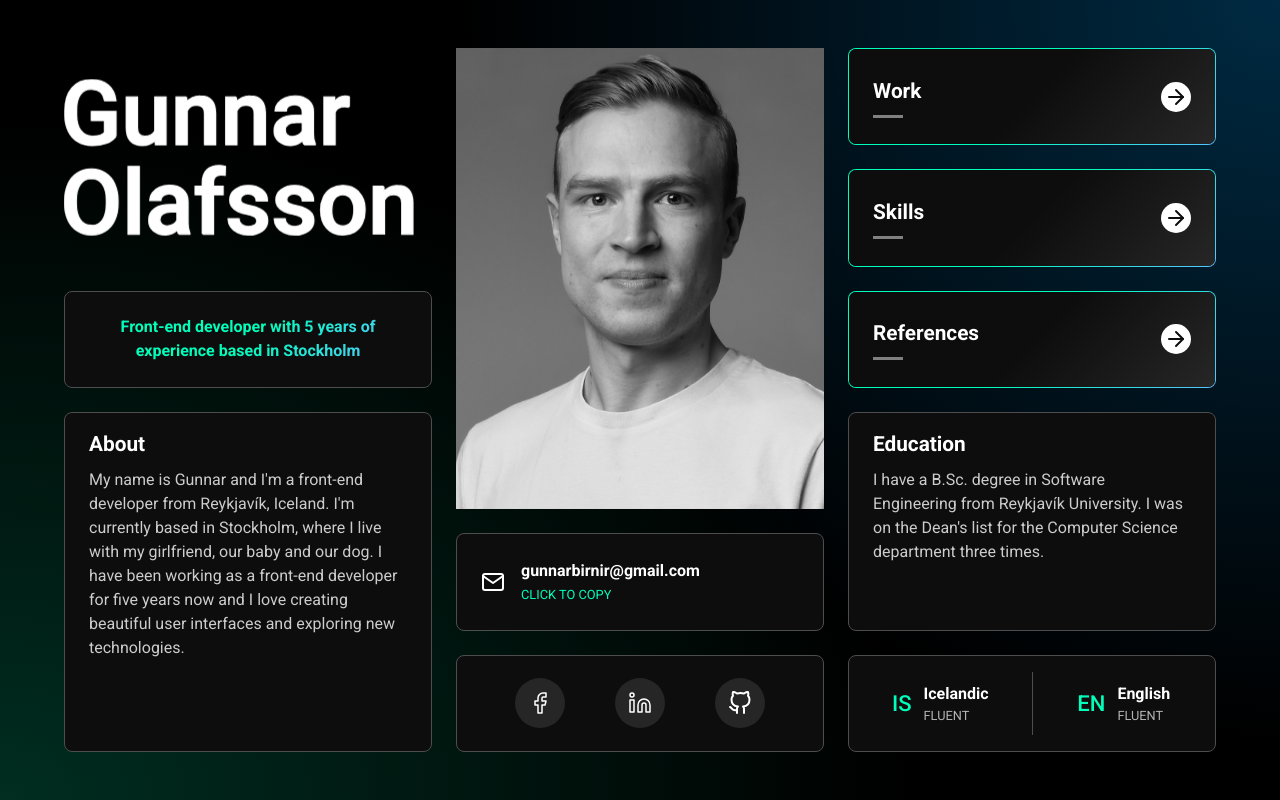
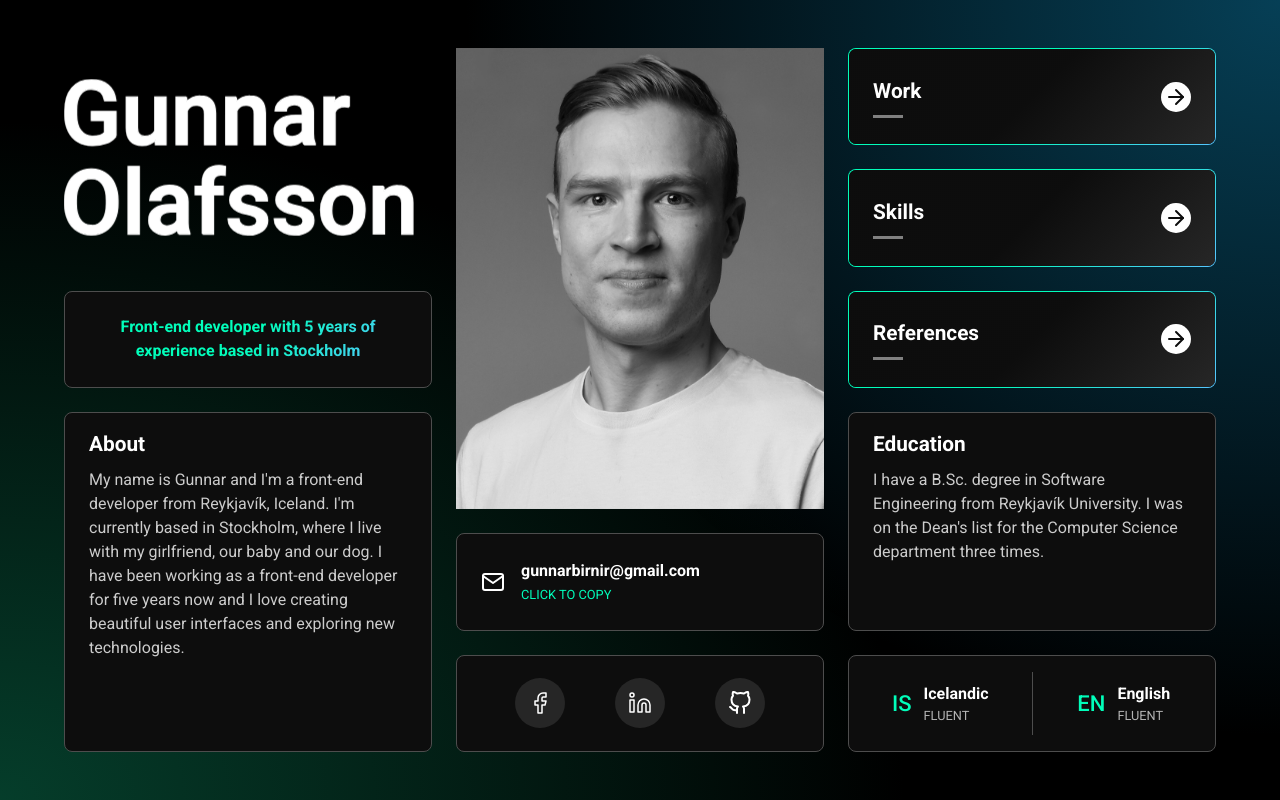
Before and after one commit to gunnarbirnir/resume-3.0, a React (Vite) app: page / in a window 1280 px wide. Built offline with nearby package versions, Linux system fonts and the light colour scheme.

Commit message:
Update background colors

```diff
--- a/src/components/GlobalStyles/Variables.tsx
+++ b/src/components/GlobalStyles/Variables.tsx
@@ -25,9 +25,9 @@ const VariablesStyle = createGlobalStyle<{
   :root {
     /* Colors */
     --color-primary: hsl(164deg 99% 50%);
-    --color-primary-dark: hsl(162deg 100% 9%);
+    --color-primary-dark: hsl(160deg 85% 13%);
     --color-secondary: hsl(201deg 100% 67%);
-    --color-secondary-dark: hsl(202deg 100% 13%);
+    --color-secondary-dark: hsl(197deg 87% 18%);
 
     --color-white: hsl(0deg 0% 100%);
     --color-black: hsl(0deg 0% 0%);
--- a/src/components/GridItems/ImageItem/index.tsx
+++ b/src/components/GridItems/ImageItem/index.tsx
@@ -59,6 +59,7 @@ const ProfileImage = styled.img`
   object-fit: cover;
   object-position: top;
   user-select: none;
+  -webkit-user-select: none;
   background-color: var(--color-gray-5);
 `;
 
```
